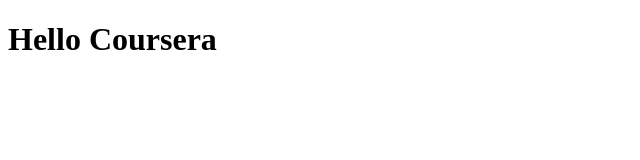
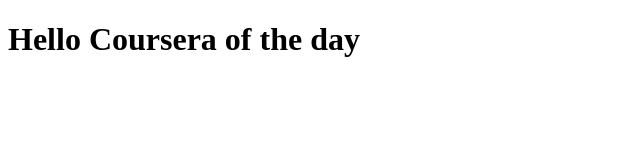
Before and after one commit to tjgalti/coursera-test, a plain HTML site: page site/index.html in a window 1280 px wide. Shown: the whole page, without its empty margins (0-640 px from the left). Drawn offline with Linux system fonts and the light colour scheme.

Commit message:
Update of the day

```diff
--- a/site/index.html
+++ b/site/index.html
@@ -4,6 +4,6 @@
 	<title>Hello Coursera</title>
 </head>
 <body>
-<h1>Hello Coursera</h1>
+<h1>Hello Coursera of the day</h1>
 </body>
 </html>
```
